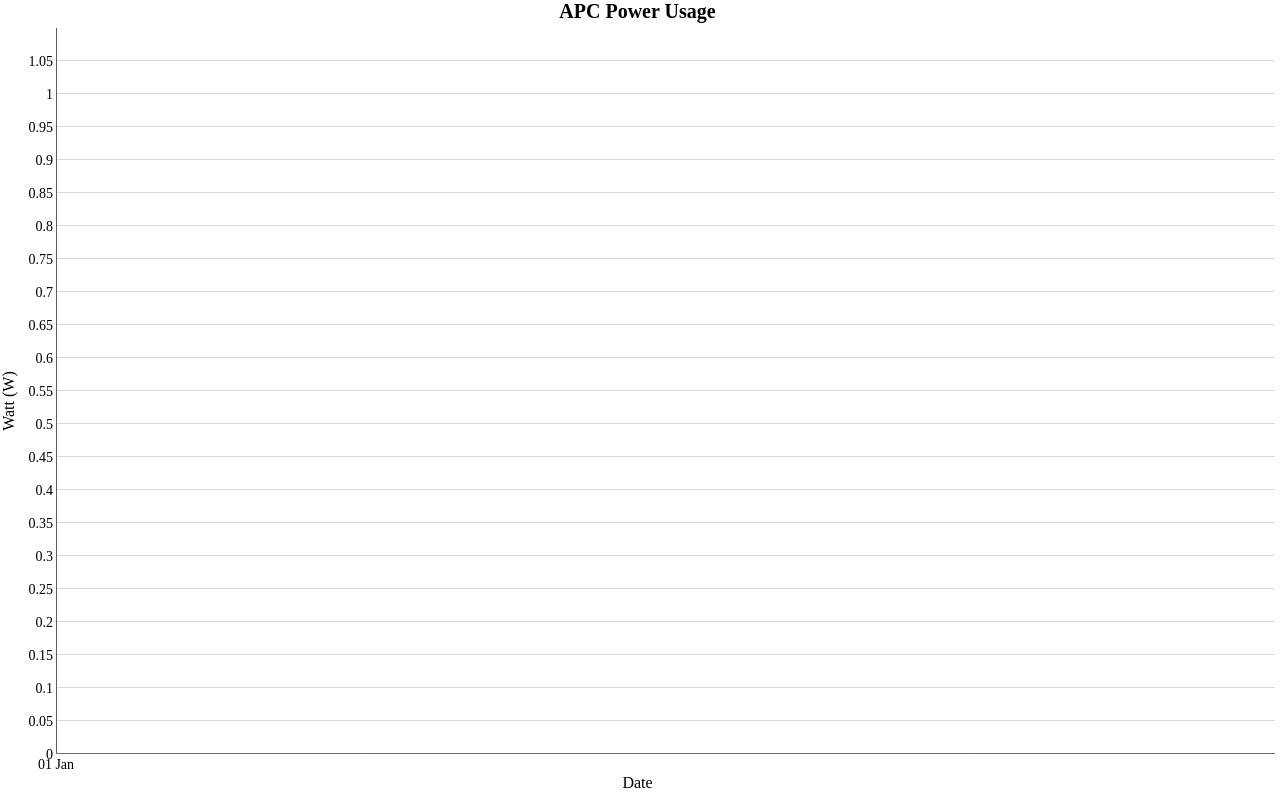
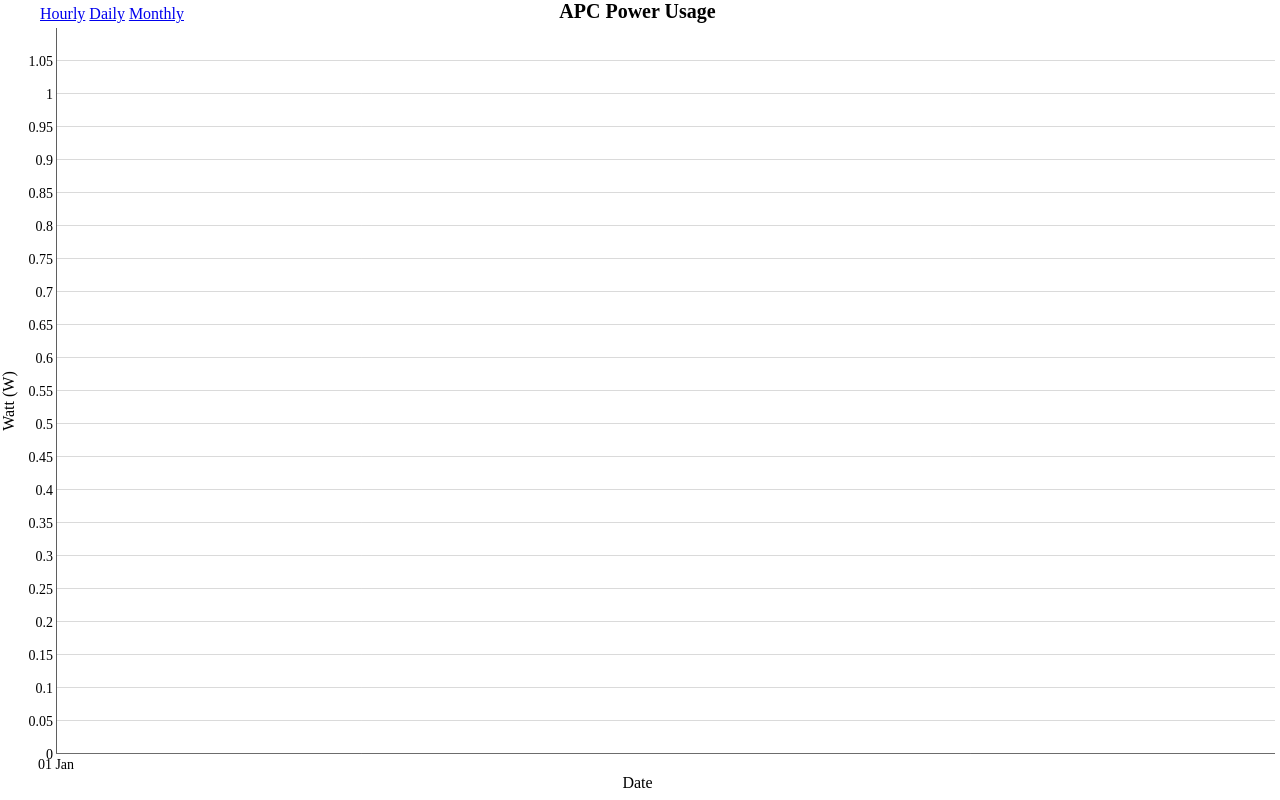
Before and after one commit to kondinskis/apc-power-usage, a Flask app: page /?freq=hourly in a window 1280 px wide. Run offline with Flask 2, Linux system fonts and the light colour scheme; data that the repository does not hold is empty.

Commit message:
adds hourly, daily, monthly aggregations

```diff
--- a/apc/templates/index.html
+++ b/apc/templates/index.html
@@ -14,10 +14,27 @@
       margin: 0;
       overflow: hidden;
     }
+
+    ul {
+      line-height: 28px;
+      font-size: 16px;
+      margin: 0;
+      position: absolute;
+      z-index: 10;
+    }
+
+    ul>li {
+      display: inline-block;
+    }
   </style>
 </head>
 
 <body>
+  <ul>
+    <li><a href="?freq=hourly">Hourly</a></li>
+    <li><a href="?freq=daily">Daily</a></li>
+    <li><a href="?freq=monthly">Monthly</a></li>
+  </ul>
   <div id="div_g" style="width: 100%; height: 99%;"></div>
   <script type="text/javascript" src="{{ url_for('static', filename='dygraph/dygraph.min.js') }}"></script>
   <script type="text/javascript">
--- a/apc/web.py
+++ b/apc/web.py
@@ -1,7 +1,15 @@
 from flask import Flask, jsonify, render_template, g, request
+
+from sqlalchemy import func, text
 
 from .db import Session, APCReading
 from .config import Config
+
+freq_opts = {
+    "hourly": "%Y-%m-%d %H:00:00.000000",
+    "daily": "%Y-%m-%d 00:00:00.000000",
+    "monthly": "%Y-%m-01 00:00:00.000000",
+}
 
 
 def create_app(config=Config):
@@ -20,11 +28,18 @@
 
     @app.get("/")
     def index():
-        readings = g.session.query(APCReading).all()
+        freq = request.args.get("freq", "hourly")
+
+        statement = text(
+            "SELECT id, STRFTIME('{0}', date) as date, AVG(load / no_logs) as load FROM apc_reading GROUP BY STRFTIME('{0}', date)".format(
+                freq_opts.get(freq) or freq_opts["hourly"]
+            )
+        )
+        readings = g.session.query(APCReading).from_statement(statement).all()
         readings_combined = "Date,Load\\n"
         for reading in readings:
             readings_combined = readings_combined + "{},{}\\n".format(
-                reading.date, round(reading.load / reading.no_logs)
+                reading.date, round(reading.load),
             )
         return render_template("index.html", readings=readings_combined)
 
```
